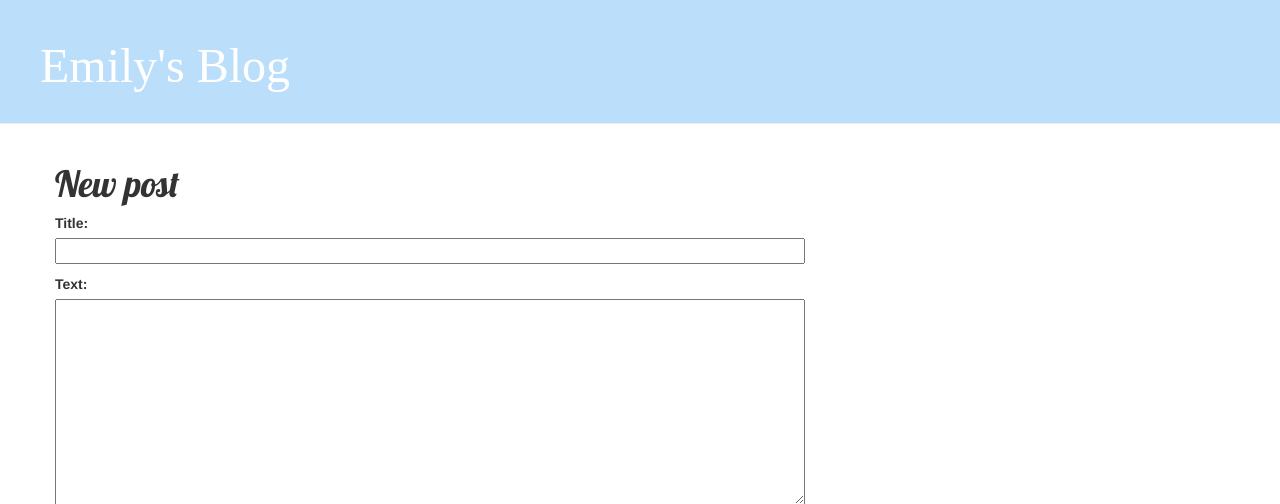
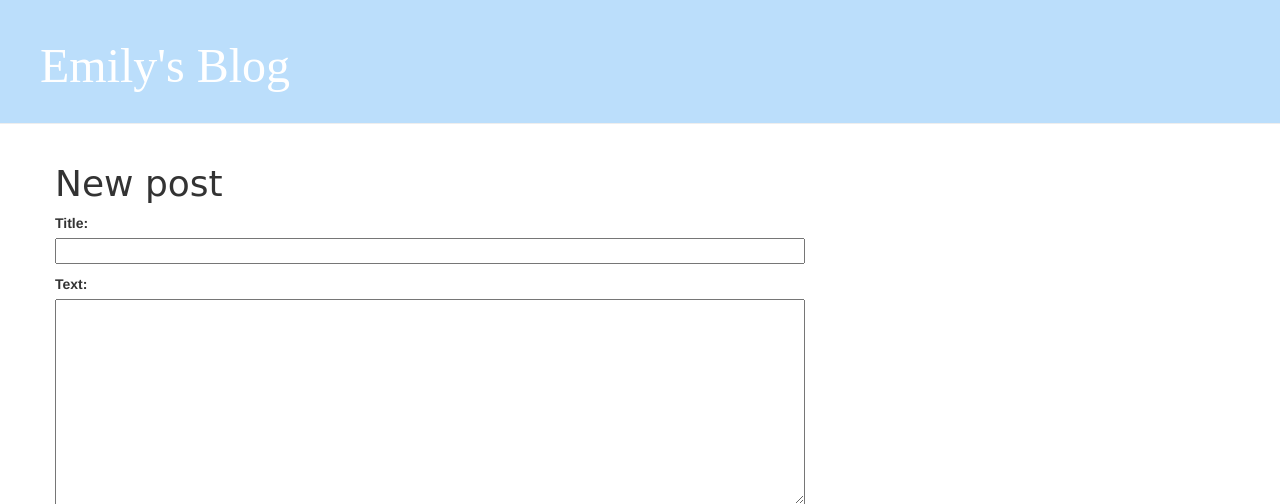
Before and after one commit to emilyc99/my-first-blog, a Django app: page /post/new/ in a window 1280 px wide. Shown: the top 504 px of the page. Run offline with Django 3.2, Linux system fonts and the light colour scheme; some libraries are stand-ins or nearby versions.

Commit message:
updated css

```diff
--- a/blog/static/css/blog.css
+++ b/blog/static/css/blog.css
@@ -31,7 +31,7 @@ body {
 }
 
 h1, h2, h3, h4 {
-    font-family: 'Lobster', cursive;
+    font-family: 'Bromello', cursive;
 }
 
 .date {
```
